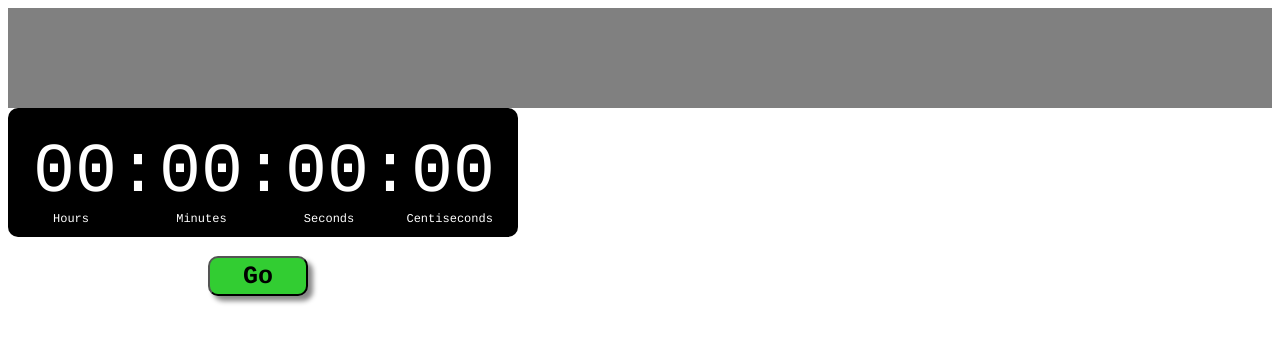
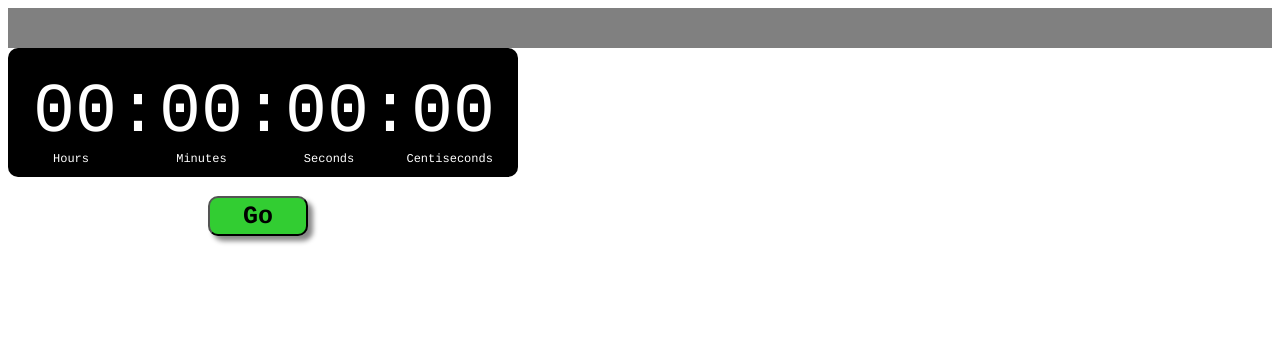
Before and after one commit to KennWu1/htmlclock, a plain HTML site: page index.html in a window 1280 px wide. Drawn offline with Linux system fonts and the light colour scheme.

Commit message:
Update index.html

```diff
--- a/index.html
+++ b/index.html
@@ -9,7 +9,7 @@
 
 	<body>
 		<div
-			style="height:100px;background:gray;">
+			style="height:40px;background:gray;">
 		</div>
 		<div id='timer'>00:00:00:00</div>
 		<div id='labels'>
```
